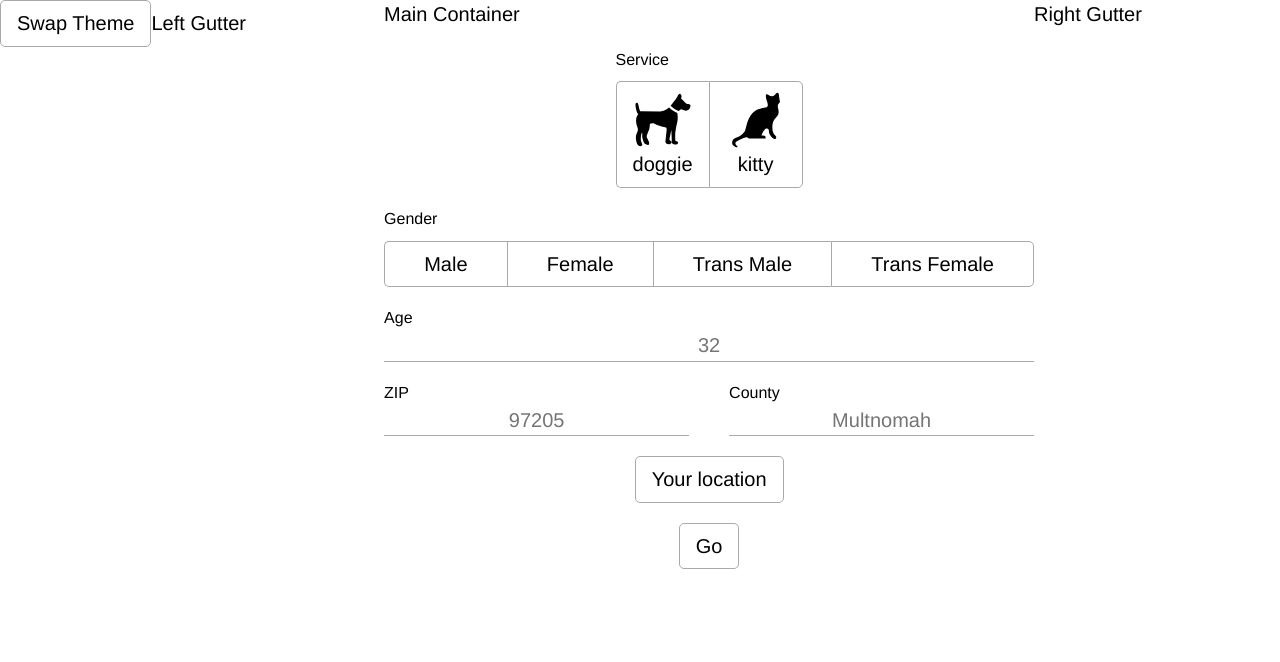
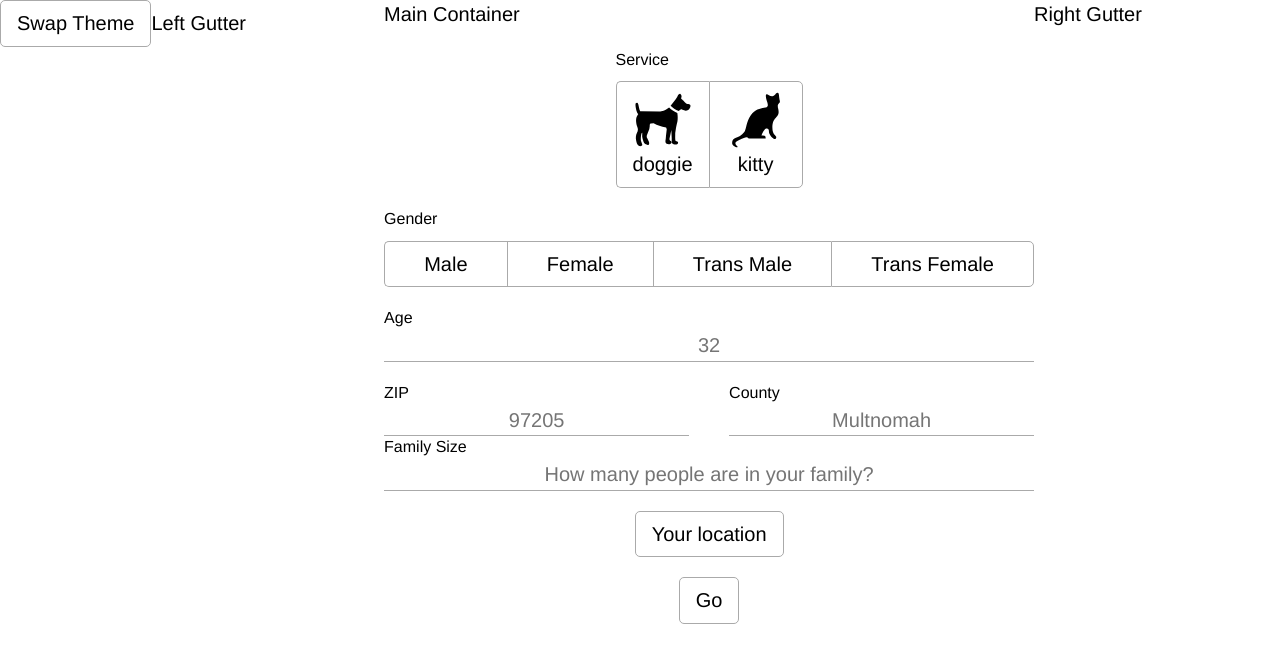
Before and after one commit to pvahanian/shelter-project, a React (Create React App) app: page / in a window 1280 px wide. Shown: the top 662 px of the page. Built offline with nearby package versions, Linux system fonts and the light colour scheme; no server answers.

Commit message:
add family size input field in FieldSelector.js, modify InputLabel.js so that spaces are added to ids as -, create css styling for family input in FieldSelector.scss

```diff
--- a/src/Assets/FieldSelector.scss
+++ b/src/Assets/FieldSelector.scss
@@ -12,6 +12,9 @@
   }
 }
 
+#family-size-input-container {
+  width: 100%;
+}
 
 #age-input-container {
   width: 100%;
--- a/src/components/FieldSelector.js
+++ b/src/components/FieldSelector.js
@@ -1,3 +1,4 @@
+//changed lines so far 44, 182, 250
 import React from 'react';
 import ExclusiveOption from "./ExclusiveOption";
 import TextInput from './TextInput';
@@ -22,11 +23,13 @@ class FieldSelector extends React.Component {
     super(props)
 
     this.state = {
+
       service: '',
       gender: '',
       age: '',
       zip: '',
       county: '',
+      familySize: '', //Eric Changed Here
       doValidation: false
     }
 
@@ -36,17 +39,37 @@ class FieldSelector extends React.Component {
     this.handleAgeChange = this.handleAgeChange.bind(this)
     this.handleZIPChange = this.handleZIPChange.bind(this)
     this.handleCountyChange = this.handleCountyChange.bind(this)
+    this.handleFamilySizeChange = this.handleFamilySizeChange.bind(this)
 
     this.validGender = this.validGender.bind(this)
     this.validAge = this.validAge.bind(this)
     this.validZIP = this.validZIP.bind(this)
     this.validCounty = this.validCounty.bind(this)
-
+    this.validFamilySize = this.validFamilySize.bind(this)
     this.findLocation = this.findLocation.bind(this)
     this.goBehavior = this.goBehavior.bind(this)
   }
 
   handleServiceChange = service => this.setState({ service: service })
+
+  handleFamilySizeChange = familysize => this.setState({familySize: familysize})
+
+  handleGenderChange = gender => this.setState({ gender: gender })
+
+  handleAgeChange = age => this.setState({ age: age })
+
+  validFamilySize(familySize) {
+    console.log(familySize)
+
+    let message = ''
+    let empty = familySize === ''
+    if(empty)
+      return { valid: false, message: 'Required entry.'}
+    let valid = familySize >= 0 && familySize <= 16
+      if(!valid)
+        message = 'You don have that many chilren!'
+    return {valid, message}
+  }
 
   validGender(gender) {
     let message = ''
@@ -59,10 +82,6 @@ class FieldSelector extends React.Component {
 
     return {valid, message}
   }
-
-  handleGenderChange = gender => this.setState({ gender: gender })
-
-  handleAgeChange = age => this.setState({ age: age })
 
   validAge(age) {
     let message = ''
@@ -176,7 +195,8 @@ class FieldSelector extends React.Component {
       gender: this.state.gender,
       age: this.state.age,
       zip: this.state.zip,
-      county: this.state.county
+      county: this.state.county,
+      familySize: this.state.familySize,
     })
   }
 
@@ -245,7 +265,19 @@ class FieldSelector extends React.Component {
               shouldValidate={this.state.doValidation}
             />
           </InputLabel>
+          <InputLabel label ='Family Size'>
+            <TextInput
+              name='famliysize'
+              value ={this.state.familySize}
+              validator ={this.validFamilySize}
+              placeholder='How many people are in your family?'
+              onChange={this.handleFamilySizeChange}
+              shouldValidate={this.state.doValidation}
+            />
+          </InputLabel>
         </div>
+
+
 
         <button
           id='your-location-button'
--- a/src/components/InputLabel.js
+++ b/src/components/InputLabel.js
@@ -6,11 +6,11 @@ class InputLabel extends React.Component {
   render() {
     return(
       <div
-        id={this.props.label.toLowerCase() + '-input-container'}
+        id={this.props.label.toLowerCase().replace(' ', '-') + '-input-container'}
         className='input-container'
       >
         <div
-          id={this.props.label.toLowerCase() + '-input-label'}
+          id={this.props.label.toLowerCase().replace(' ', '-') + '-input-label'}
           className='input-label'
         >
           { this.props.label }
```
